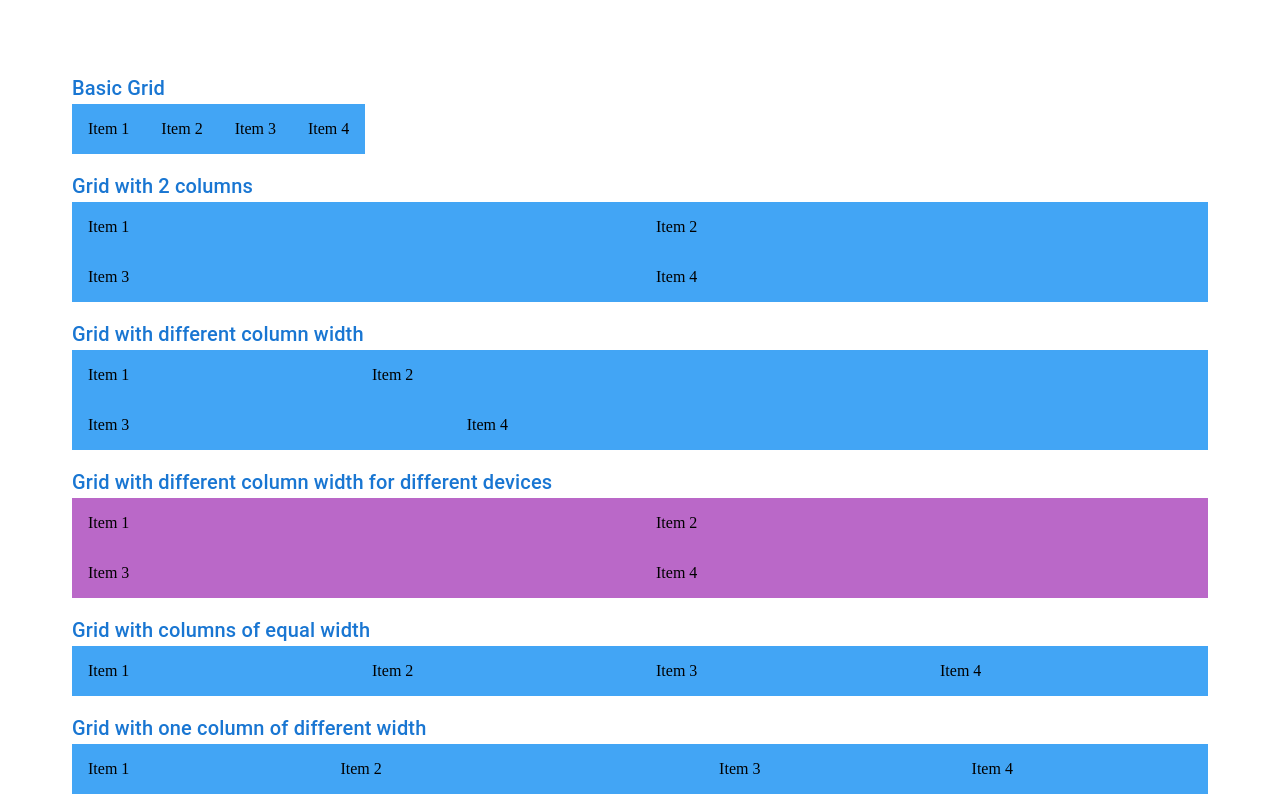
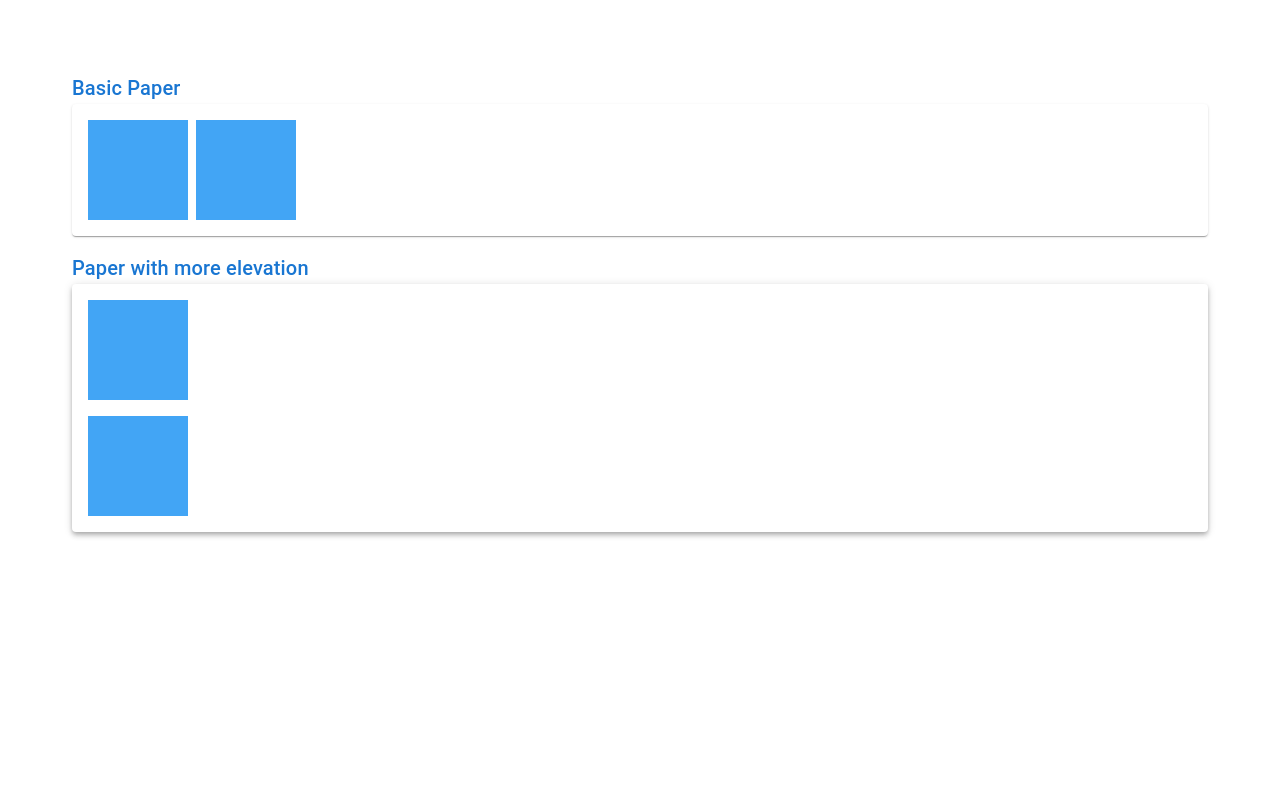
Before and after one commit to priyak1203/React-MUI, a React (Vite) app in the folder JS-Examples/: page / in a window 1280 px wide. Shown: the top 800 px of the page. Built offline with nearby package versions, Linux system fonts and the light colour scheme.

Commit message:
paper components and its usage

```diff
--- a/JS-Examples/src/App.jsx
+++ b/JS-Examples/src/App.jsx
@@ -4,6 +4,7 @@ import {
   MuiButton,
   MuiCheckBox,
   MuiGrid,
+  MuiPaper,
   MuiRadioButton,
   MuiRating,
   MuiRatingGroup,
@@ -31,7 +32,8 @@ function App() {
       {/* <MuiAutoComplete /> */}
       {/* <MuiBox /> */}
       {/* <MuiStack /> */}
-      <MuiGrid />
+      {/* <MuiGrid /> */}
+      <MuiPaper />
     </div>
   );
 }
--- /dev/null
+++ b/JS-Examples/src/components/MuiPaper.jsx
@@ -0,0 +1,39 @@
+import { Box, Paper, Stack, Typography } from '@mui/material';
+
+const MuiPaper = () => {
+  return (
+    <Stack spacing={2}>
+      {/* Basic Paper */}
+      <Box>
+        <Typography variant="h6" color="primary">
+          Basic Paper
+        </Typography>
+        <Paper sx={{ padding: '16px', display: 'flex', gap: '8px' }}>
+          <Box width="100px" height="100px" bgcolor="primary.light"></Box>
+          <Box width="100px" height="100px" bgcolor="primary.light"></Box>
+        </Paper>
+      </Box>
+
+      {/*  Paper with more elevation */}
+      <Box>
+        <Typography variant="h6" color="primary">
+          Paper with more elevation
+        </Typography>
+        <Paper
+          sx={{
+            padding: '16px',
+            display: 'flex',
+            flexDirection: 'column',
+            gap: '16px',
+          }}
+          elevation={4}
+        >
+          <Box width="100px" height="100px" bgcolor="primary.light"></Box>
+          <Box width="100px" height="100px" bgcolor="primary.light"></Box>
+        </Paper>
+      </Box>
+    </Stack>
+  );
+};
+
+export default MuiPaper;
--- a/JS-Examples/src/components/index.js
+++ b/JS-Examples/src/components/index.js
@@ -3,6 +3,7 @@ export { default as MuiBox } from './MuiBox';
 export { default as MuiButton } from './MuiButton';
 export { default as MuiCheckBox } from './MuiCheckBox';
 export { default as MuiGrid } from './MuiGrid';
+export { default as MuiPaper } from './MuiPaper';
 export { default as MuiRadioButton } from './MuiRadioButton';
 export { default as MuiRating } from './MuiRating';
 export { default as MuiRatingGroup } from './MuiRatingGroup';
```
